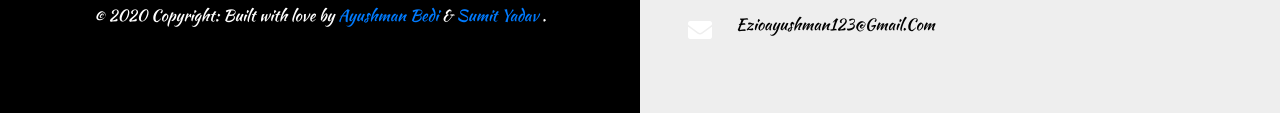
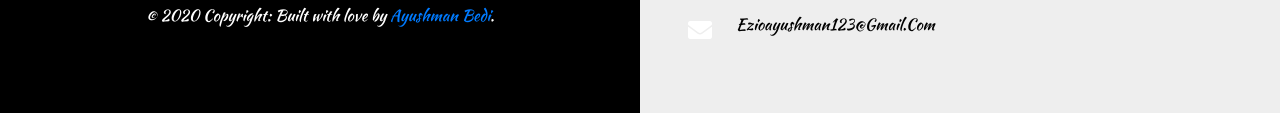
Before and after one commit to ayushmanbedi/Grandma-s-Bakery, a plain HTML site: page index.html in a window 1280 px wide. Shown: the part 4574-4687 px from the top of the page. Drawn offline with Linux system fonts and the light colour scheme.

Commit message:
Update index.html

```diff
--- a/index.html
+++ b/index.html
@@ -820,7 +820,7 @@
         </div>
         <div class="col-md-auto mt-5 d-flex credit justify-content-around flex-wrap">
           <p class="credit text-center">
-            <span class="">© 2020 Copyright: Built with love by <a href="https://www.linkedin.com/in/ayushman-bedi-18b7341b9/">Ayushman Bedi</a> & <a href="https://www.linkedin.com/in/sumit-yadav-b15a17194/">Sumit Yadav</a> .</span>
+            <span class="">© 2020 Copyright: Built with love by <a href="https://www.linkedin.com/in/ayushman-bedi-18b7341b9/">Ayushman Bedi</a>.</span>
           </p>
         </div>
       </div>
```
